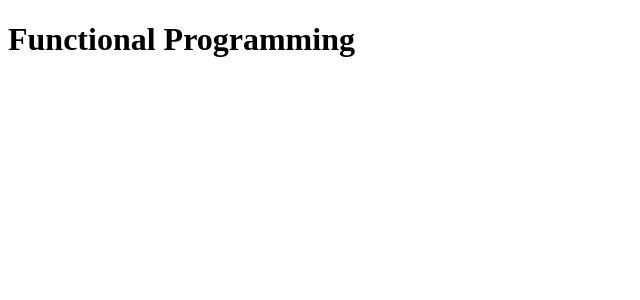
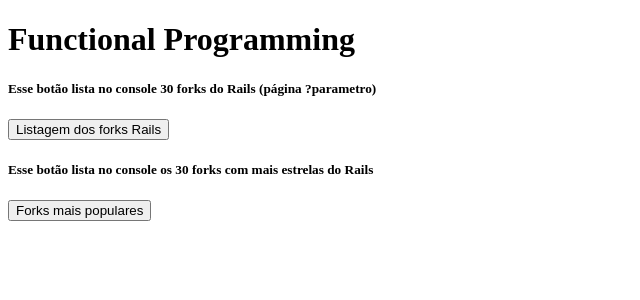
Before and after one commit to rafaela-amorim/projeto-funcional, an Angular app in the folder functional-project-frontend/: page / in a window 1280 px wide. Shown: the top 300 px of the page, without its empty margins (0-640 px from the left). Built offline with nearby package versions, Linux system fonts and the light colour scheme.

Commit message:
Criei as funções listaForks(exibe no console forks por paginação) e forksPopulares (retorna 30 forks com mais stars)

```diff
--- a/functional-project-frontend/angular.json
+++ b/functional-project-frontend/angular.json
@@ -97,5 +97,8 @@
         }
       }
     }
+  },
+  "cli": {
+    "analytics": false
   }
 }
--- a/functional-project-frontend/src/app/app.component.html
+++ b/functional-project-frontend/src/app/app.component.html
@@ -1 +1,11 @@
 <h1>{{title}}</h1>
+
+<div>
+	<h5>Esse botão lista no console 30 forks do Rails (página ?parametro)</h5>
+	<button (click)="listarForks(3)">Listagem dos forks Rails</button>
+</div>
+
+<div>
+	<h5>Esse botão lista no console os 30 forks com mais estrelas do Rails</h5>
+	<button (click)="forksPopulares()">Forks mais populares</button>
+</div>
--- a/functional-project-frontend/src/app/app.component.ts
+++ b/functional-project-frontend/src/app/app.component.ts
@@ -1,19 +1,40 @@
 import { group } from '@angular/animations';
 import { Component } from '@angular/core';
-import {distinct, group_By, orderBy} from '../utils/utils'
+import { distinct, group_By, orderBy } from '../utils/utils';
+import { HttpClient } from '@angular/common/http';
 
 @Component({
   selector: 'app-root',
   templateUrl: './app.component.html',
-  styleUrls: ['./app.component.css']
+  styleUrls: ['./app.component.css'],
 })
 export class AppComponent {
   title = 'Functional Programming';
+
+  readonly apiURL: string;
+  owner: string = 'rails';
+  repository_name: string = 'rails';
+
+  constructor(private http: HttpClient) {
+    this.apiURL = 'https://api.github.com/repos';
+  }
+
+  listarForks(page = 1) {
+    this.http
+      .get(
+        `${this.apiURL}/${this.owner}/${this.repository_name}/forks?page=${page}`
+      ).subscribe((resultado) => console.log(resultado));
+  }
+
+  forksPopulares() {
+    this.http
+      .get(
+        `${this.apiURL}/${this.owner}/${this.repository_name}/forks?sort=stargazers`
+      ).subscribe((resultado) => console.log(resultado));
+  }
 }
 
-
 const peopleDefault = [
-
   { id: 1, name: 'John', age: 20 },
   { id: 9, name: 'Luke', age: 21 },
   { id: 4, name: 'John', age: 23 },
@@ -24,9 +45,8 @@ const peopleDefault = [
   { id: 7, name: 'Luci', age: 26 },
   { id: 2, name: 'Jane', age: 21 },
   { id: 10, name: 'Bryan', age: 29 },
-
 ];
 
-console.log(distinct(peopleDefault, "name"));
-console.log(group_By(peopleDefault, "age"));
-console.log(orderBy(peopleDefault, "name"));
+console.log(distinct(peopleDefault, 'name'));
+console.log(group_By(peopleDefault, 'age'));
+console.log(orderBy(peopleDefault, 'name'));
--- a/functional-project-frontend/src/app/app.module.ts
+++ b/functional-project-frontend/src/app/app.module.ts
@@ -3,6 +3,8 @@ import { BrowserModule } from '@angular/platform-browser';
 
 import { AppRoutingModule } from './app-routing.module';
 import { AppComponent } from './app.component';
+
+import { HttpClientModule } from '@angular/common/http';
 
 @NgModule({
   declarations: [
@@ -10,7 +12,8 @@ import { AppComponent } from './app.component';
   ],
   imports: [
     BrowserModule,
-    AppRoutingModule
+    AppRoutingModule,
+	HttpClientModule
   ],
   providers: [],
   bootstrap: [AppComponent]
```
Also changed, not shown: 1 other file (tests, documents, lock files or other folders).
